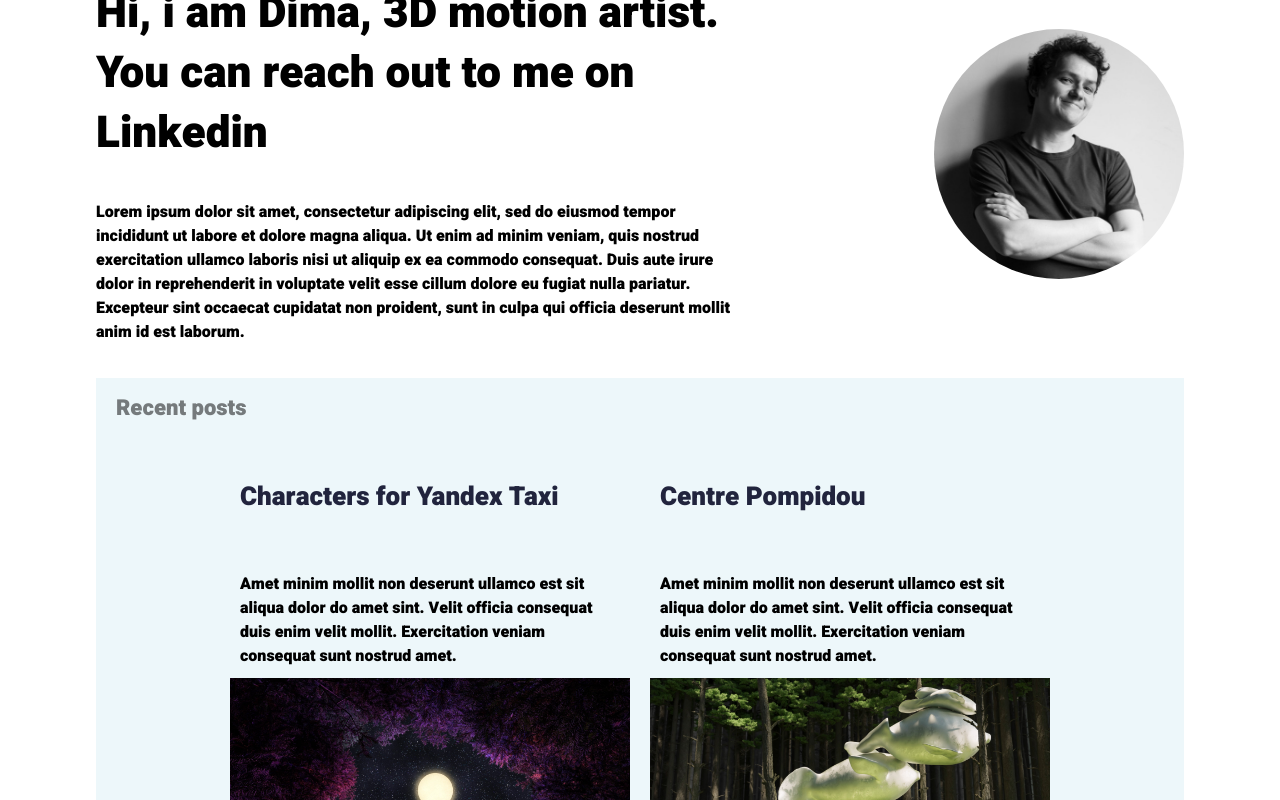
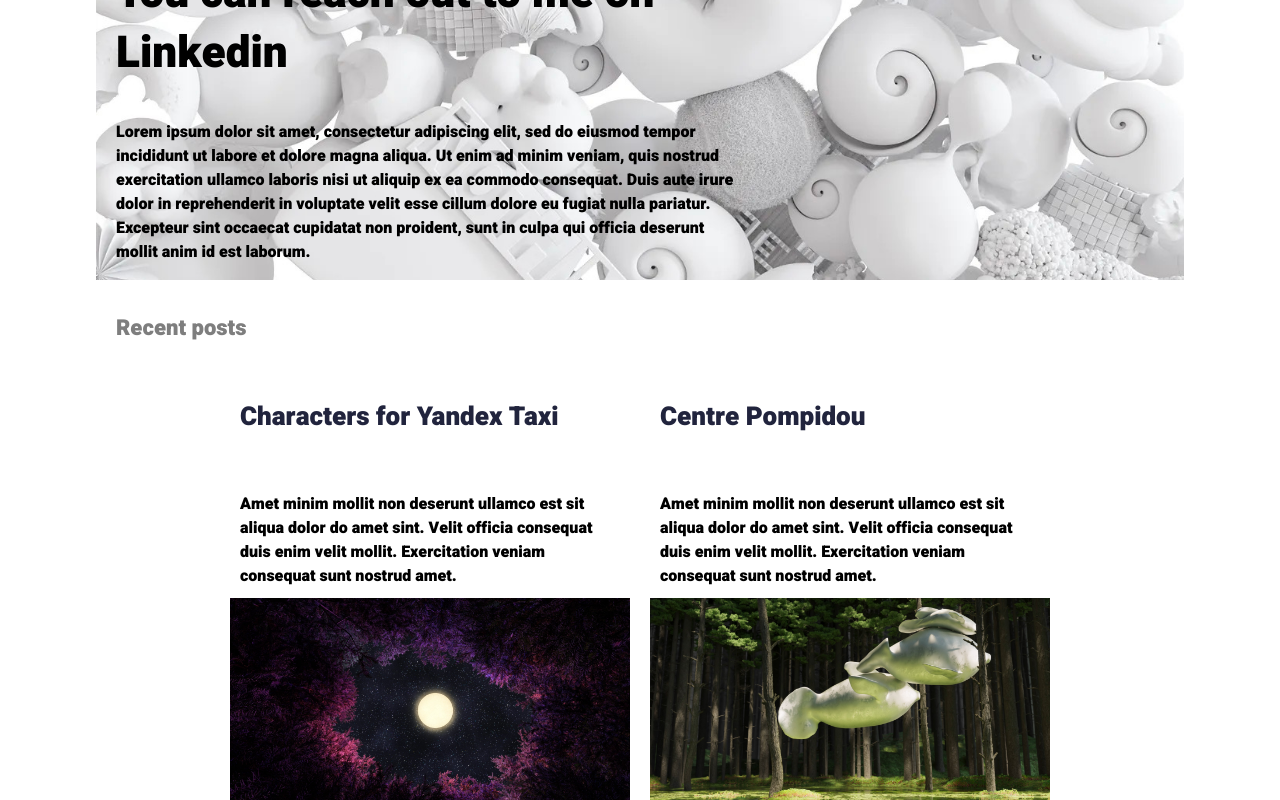
Before and after one commit to AnnaBaraulina/nextjs-blog, a Next.js app: page / in a window 1280 px wide. Shown: the part 280-1080 px from the top of the page. Built offline with nearby package versions, Linux system fonts and the light colour scheme.

Commit message:
add content background

```diff
--- a/pages/about.js
+++ b/pages/about.js
@@ -13,10 +13,10 @@ export default function About() {
           <Link className={utilStyles.link} href="/blog">
             Blog
           </Link>
-          <Link className={utilStyles.link} href="#">
+          <Link className={utilStyles.link} href="/contact">
             Contact
           </Link>
-          <Link className={utilStyles.link} href="#">
+          <Link className={utilStyles.link} href="/about">
             About
           </Link>
         </header>
--- a/pages/blog.js
+++ b/pages/blog.js
@@ -18,6 +18,7 @@ export async function getStaticProps() {
 export default function Blog({ filesData }) {
   return (
     <>
+    <div className={utilStyles.containerAbout}>
       <header className={styles.header}>
         <Link className={utilStyles.link} href="#">
           Works
@@ -52,6 +53,7 @@ export default function Blog({ filesData }) {
           HOME PAGE
         </Link>
       </div>
+      </div>
     </>
   );
 }
--- a/pages/index.js
+++ b/pages/index.js
@@ -55,7 +55,7 @@ export default function Home({ allFilesData }) {
             About
           </Link>
         </header>
-        <section className={styles.content}>
+        <section className={styles.content} style={{ background: `url('/images/header.jpeg')`, backgroundSize: 'cover' }}>
           <div className={styles.text}>
             <h1 className={styles.textBold}>
               Hi, i am Dima, 3D motion artist. <br /> You can reach out to me on{" "}
@@ -66,7 +66,7 @@ export default function Home({ allFilesData }) {
                 Linkedin
               </a>
             </h1>
-            <p>
+            <p className={styles.description}>
               Lorem ipsum dolor sit amet, consectetur adipiscing elit, sed do
               eiusmod tempor incididunt ut labore et dolore magna aliqua. Ut
               enim ad minim veniam, quis nostrud exercitation ullamco laboris
@@ -76,14 +76,7 @@ export default function Home({ allFilesData }) {
               sunt in culpa qui officia deserunt mollit anim id est laborum.
             </p>
           </div>
-          <Image
-            priority
-            src="/images/profile.jpeg"
-            className={utilStyles.borderCircle}
-            height={250}
-            width={250}
-            alt=""
-          />
+
         </section>
         <section className={utilStyles.blog}>
           <h2 className={utilStyles.headingBlog}>Recent posts</h2>
@@ -92,7 +85,12 @@ export default function Home({ allFilesData }) {
             <ul className={utilStyles.list}>
               {firstTwoFiles.map(({ id, date, title, subtitle, image }) => {
                 return (
-                  <Link className={utilStyles.linkPost} href={`/posts/${id}`} passHref>
+                  <Link
+                    key={id}
+                    className={utilStyles.linkPost}
+                    href={`/posts/${id}`}
+                    passHref
+                  >
                     <li className={utilStyles.listItem} key={id}>
                       <div className={utilStyles.itemContainer}>
                         <h1 className={utilStyles.blogTitle}>{title}</h1>
@@ -100,7 +98,7 @@ export default function Home({ allFilesData }) {
                         <div className={utilStyles.blogSubtitle}>
                           {subtitle}
                         </div>
-                        <img src={image} alt={title} />
+                        <img src={image} alt={title} className={utilStyles.blogPic}/>
                         <small className={utilStyles.lightText}>
                           <Date dateString={date} />
                         </small>
--- a/styles/Home.module.css
+++ b/styles/Home.module.css
@@ -2,7 +2,7 @@
 .header {
   display: flex;
   justify-content: flex-end;
-  margin-bottom: 150px;
+  margin-bottom: 70px;
 
 }
 
@@ -22,6 +22,9 @@
   justify-content: space-between;
   align-items: center;
 
+  background-image: '/images/header.jpeg';
+  background-size: cover;
+
 }
 .text {
   max-width: 60%;
@@ -33,4 +36,9 @@
   font-weight: 700;
   font-size: 44px;
   line-height: 60px;
+  margin-left: 20px;
 }
+
+.description {
+  margin-left: 20px;
+}
--- a/styles/utils.module.css
+++ b/styles/utils.module.css
@@ -45,8 +45,6 @@
   display: flex;
   justify-content: center;
   flex-wrap: wrap;
-
-
 }
 
 .listItem {
@@ -89,7 +87,6 @@
   margin: 17px;
 }
 
-
 .lightText {
   color: #666;
   margin-left: 10px;
@@ -113,7 +110,7 @@
 }
 
 .headingBlog {
-    font-family: 'Heebo';
+  font-family: "Heebo";
   font-style: normal;
   font-weight: 400;
   font-size: 22px;
@@ -123,23 +120,22 @@
   opacity: 0.5;
 }
 
-  .blog {
-    background-color: #EDF7FA;
-
-  }
-
 .blogTitle {
-    font-family: 'Heebo';
+  font-family: "Heebo";
   font-style: normal;
   font-weight: 700;
   font-size: 26px;
   line-height: 38px;
-    color: #21243D;
+  color: #21243d;
   margin-left: 10px;
 }
 
 .blogSubtitle {
   margin: 10px;
+}
+
+.blogPic {
+
 }
 
 .fileContainer {
@@ -153,13 +149,9 @@
 .blogContainer {
   display: flex;
   flex-direction: column;
+  align-items: center;
+  font-family: "Heebo";
   max-width: 80%;
-    margin: 20%;
-    align-items: center;
-    font-family: 'Heebo';
-
-
-
 }
 .blogHeading {
   align-self: flex-start;
@@ -171,7 +163,6 @@
   align-self: flex-start;
   color: black;
   font-weight: 600;
-
 }
 
 .cont {
@@ -179,7 +170,7 @@
 }
 
 .title {
-    font-family: 'Heebo';
+  font-family: "Heebo";
   font-style: normal;
   font-weight: 500;
   font-size: 30px;
@@ -193,7 +184,7 @@
 
 .linkBlog {
   color: black;
-    font-family: 'Heebo';
+  font-family: "Heebo";
   font-style: normal;
   font-weight: 600;
 }
@@ -202,15 +193,11 @@
   color: black;
 }
 
-  .listItem {
-    background-color: #EDF7FA;
-  }
-
 .containerAbout {
   max-width: 70rem;
   padding: 0 1rem;
   margin: 3rem auto 6rem;
-    font-family: 'Heebo';
+  font-family: "Heebo";
   font-style: normal;
   font-weight: 400;
   font-size: 16px;
@@ -230,7 +217,6 @@
 }
 
 .experience {
-
 }
 .company {
   margin: 0;
@@ -242,3 +228,13 @@
 .experienceName {
   margin-bottom: 25px;
 }
+
+.contactsContainer {
+  display: flex;
+  align-items: center;
+  margin-bottom: 20px;
+}
+
+.contact {
+  margin: 0;
+}
```
Also changed, not shown: pages/contact.js (+18 -3 lines), public/images/header.jpeg (added), public/images/wrs.png (added). Lines whose indentation alone changed are shown as unchanged.
